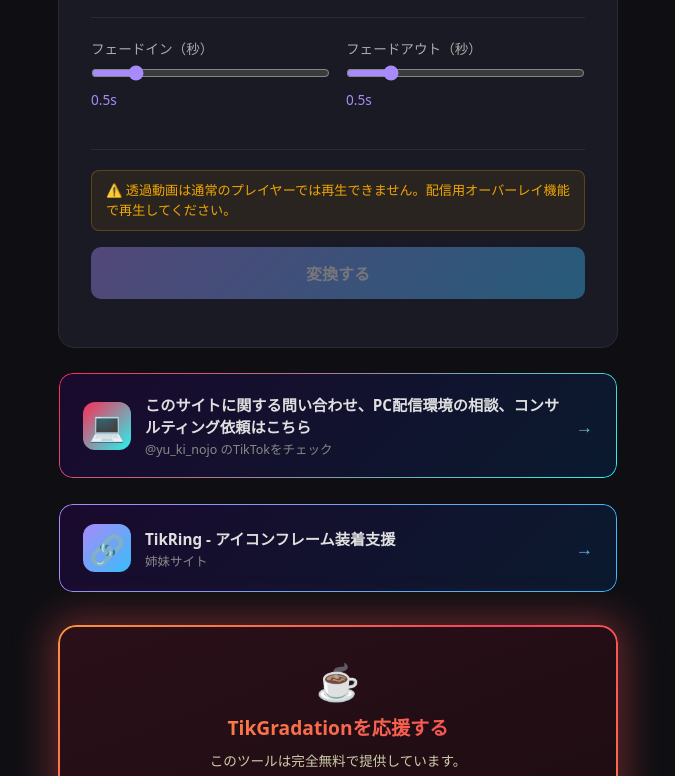
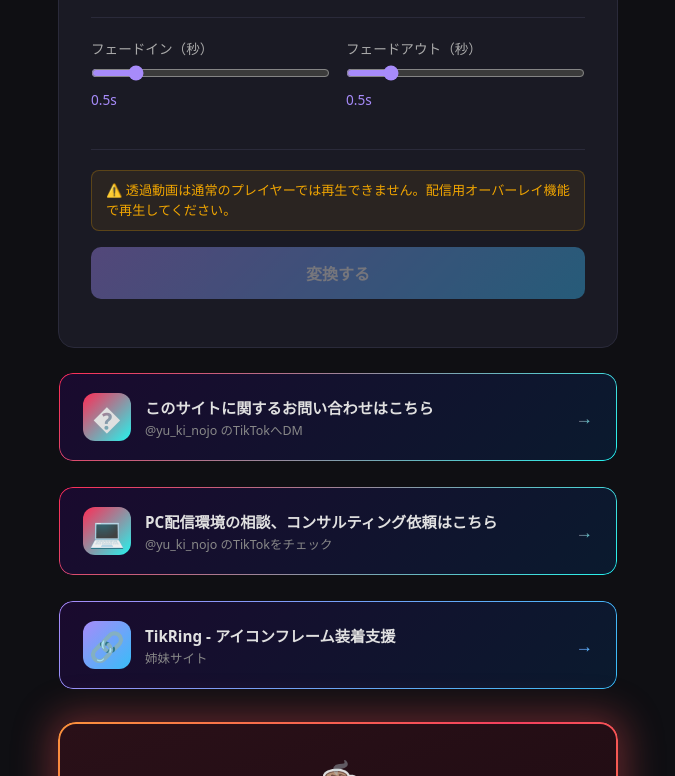
Before and after one commit to graphica-live/TikGradation, a website: page public/index.html in a window 1280 px wide. Shown: the part 451-1227 px from the top of the page, without its empty margins (302-977 px from the left). Drawn offline with Linux system fonts and the light colour scheme.

Commit message:
Split promo: separate inquiry card from consulting card

```diff
--- a/public/index.html
+++ b/public/index.html
@@ -376,9 +376,22 @@
   <div class="promo">
     <a href="https://www.tiktok.com/@yu_ki_nojo" target="_blank" rel="noopener noreferrer">
       <div class="promo-left">
+        <div class="promo-icon">�</div>
+        <div class="promo-text">
+          <span class="promo-title">このサイトに関するお問い合わせはこちら</span>
+          <span class="promo-sub">@yu_ki_nojo のTikTokへDM</span>
+        </div>
+      </div>
+      <div class="promo-arrow">→</div>
+    </a>
+  </div>
+
+  <div class="promo">
+    <a href="https://www.tiktok.com/@yu_ki_nojo" target="_blank" rel="noopener noreferrer">
+      <div class="promo-left">
         <div class="promo-icon">💻</div>
         <div class="promo-text">
-          <span class="promo-title">このサイトに関する問い合わせ、PC配信環境の相談、コンサルティング依頼はこちら</span>
+          <span class="promo-title">PC配信環境の相談、コンサルティング依頼はこちら</span>
           <span class="promo-sub">@yu_ki_nojo のTikTokをチェック</span>
         </div>
       </div>
```
